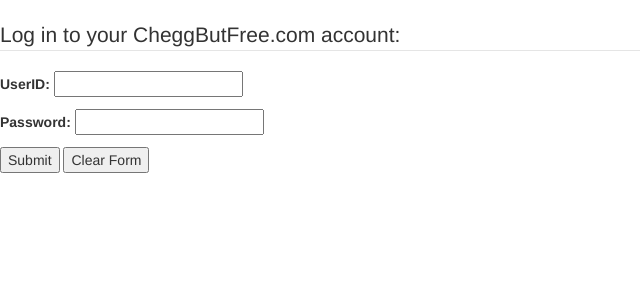
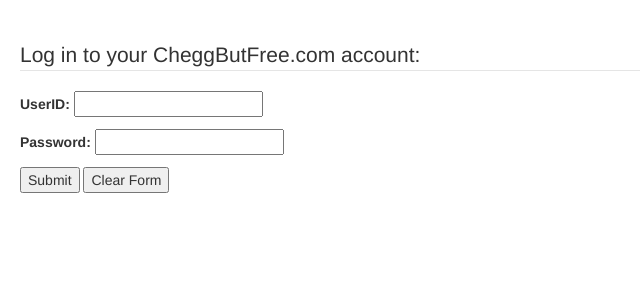
Before and after one commit to kelliulep/cs340_hw_db, a PHP site: page /LoginInfo.php in a window 1280 px wide. Shown: the part 58-358 px from the top of the page, without its empty margins (0-640 px from the left). Run offline with PHP 8.4, Linux system fonts and the light colour scheme; data that the repository does not hold is empty.

Commit message:
fix styling on login

```diff
--- a/LoginInfo.php
+++ b/LoginInfo.php
@@ -18,17 +18,17 @@
 		<?php include 'connectvars.php'; ?>
 	</head>
 <body>
+<?php
+include 'connectvars.php';
+include 'header.php';
+?>
 
-
+<div style="padding: 20px;">
 <?php
-
-	include 'connectvars.php';
 	$conn = mysqli_connect(DB_HOST, DB_USER, DB_PASSWORD, DB_NAME);
 	if (!$conn) {
 		die('Could not connect: ' . mysql_error());
 	}
-
-	include 'header.php';
 
 	/*if ($_SERVER["REQUEST_METHOD"] == "POST") {
 		// Escape user inputs for security
@@ -94,7 +94,7 @@
         <input type = "reset"  value = "Clear Form" />
       </p>
 </form>
-
+</div>
 </body>
 
 </html>
```
